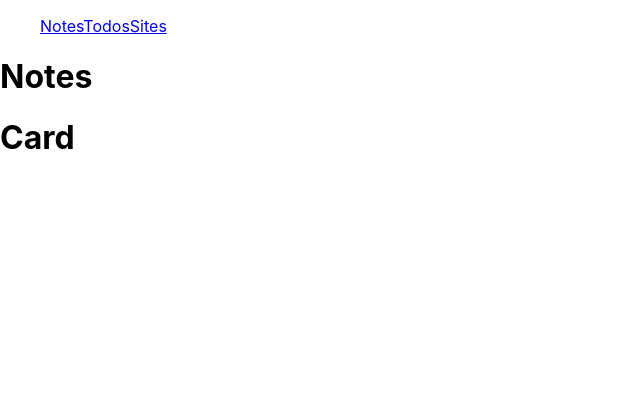
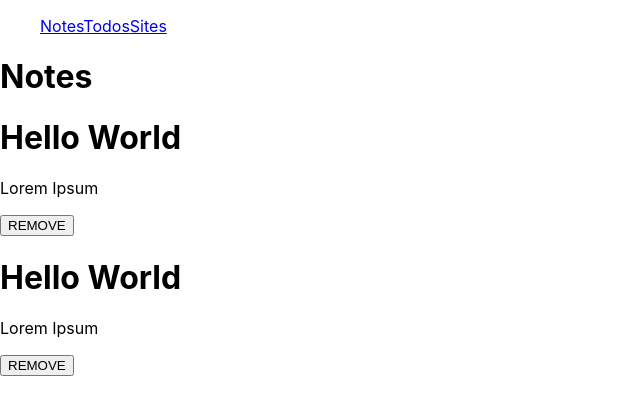
Before and after one commit to JayCodeGitHub/Happy-Notes, a React (Create React App) app in the folder client/: page /notes in a window 1280 px wide. Shown: the top 414 px of the page, without its empty margins (0-640 px from the left). Built offline with nearby package versions, Linux system fonts and the light colour scheme.

Commit message:
Render Notes with card

```diff
--- a/client/src/components/Card/Card.tsx
+++ b/client/src/components/Card/Card.tsx
@@ -1,10 +1,44 @@
 import React from 'react'
 
-function Card() {
+interface CardProps {
+  type: string
+  title: string
+  body?: string
+}
+
+function Card({ type, title, body }: CardProps) {
   return (
-    <div>
-      <h1 className=''>Card</h1>
-    </div>
+    <>
+      {type === 'note' ? (
+        <>
+          <div>
+            <div>
+              <h1>{title}</h1>
+            </div>
+            <div>
+              <p>{body}</p>
+              <button>REMOVE</button>
+            </div>
+          </div>
+        </>
+      ) : (
+        <>
+          <div>
+            <div>
+              <h1>{title}</h1>
+            </div>
+            <div>
+              <button>REMOVE</button>
+              {type === 'site' ? (
+                <a target='_blank' href={title} rel='noopener noreferrer'>
+                  <button>Go to side</button>
+                </a>
+              ) : null}
+            </div>
+          </div>
+        </>
+      )}
+    </>
   )
 }
 
--- a/client/src/views/Notes.tsx
+++ b/client/src/views/Notes.tsx
@@ -1,11 +1,25 @@
-import React from 'react'
+import React, { useState } from 'react'
 import Card from '../components/Card/Card'
 
 function Notes() {
+  const [notes, setNotes] = useState([
+    {
+      id: 1,
+      title: 'Hello World',
+      body: 'Lorem Ipsum',
+    },
+    {
+      id: 2,
+      title: 'Hello World',
+      body: 'Lorem Ipsum',
+    },
+  ])
   return (
     <div>
       <h1 className='text-3xl font-bold underline text-red-500'>Notes</h1>
-      <Card />
+      {notes.map(({ id, title, body }) => (
+        <Card title={title} body={body} type='note' key={id} />
+      ))}
     </div>
   )
 }
```
